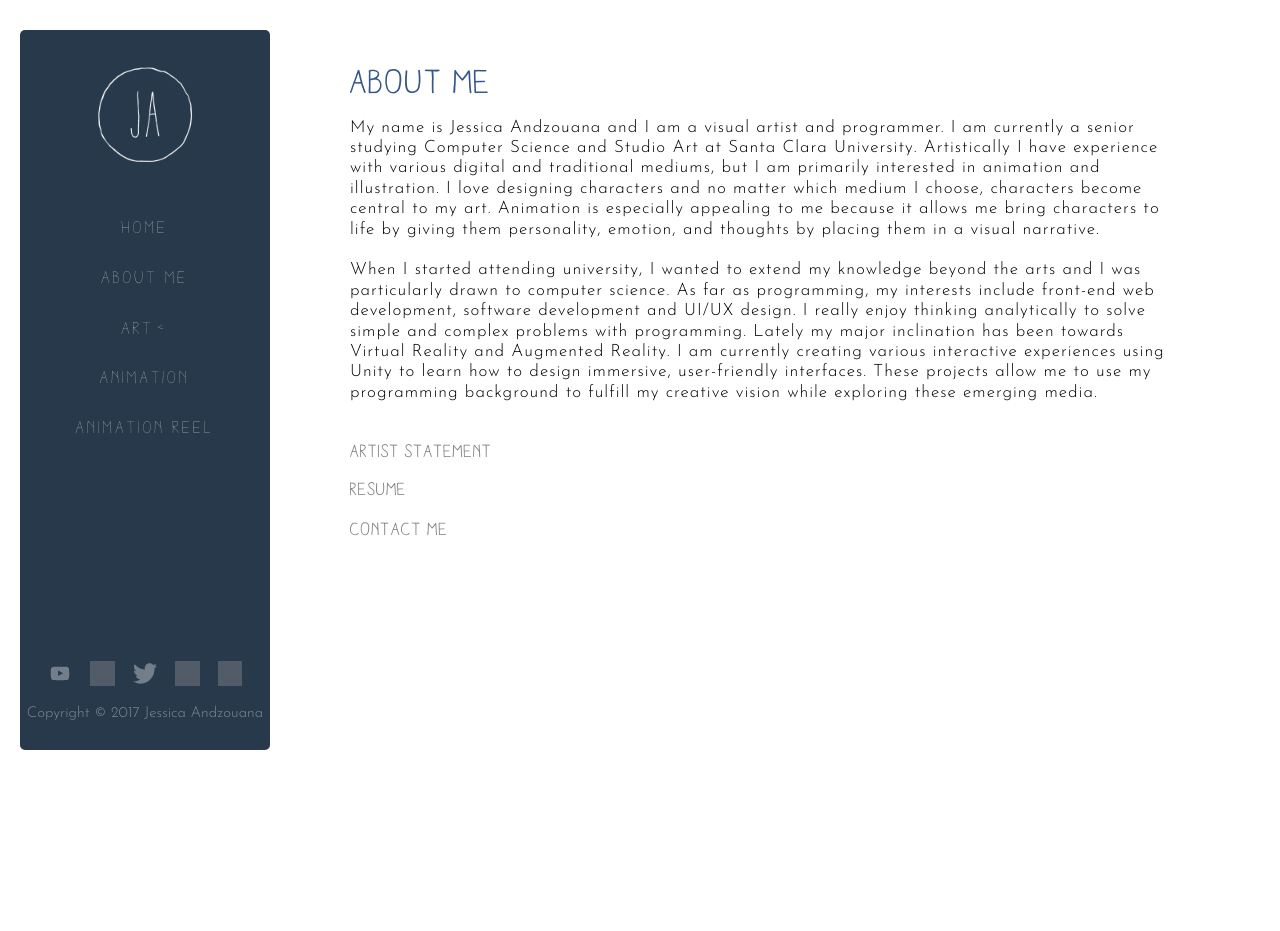
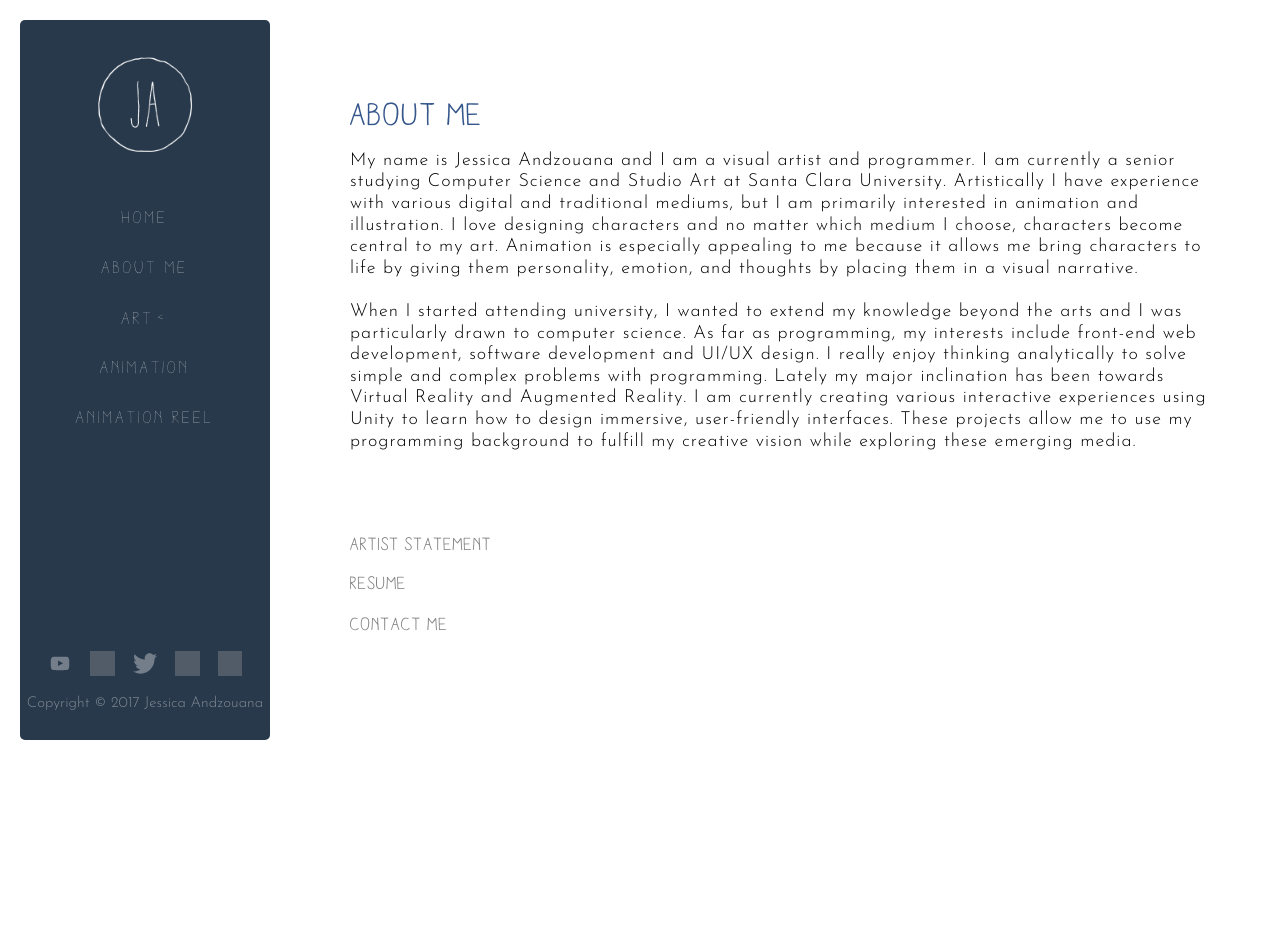
Before and after one commit to jandzouana/portfolio, a PHP site: page /about in a window 1280 px wide. After the commit the page ends 740 px from the top, so only its background shows below. Run offline with PHP 8.4, Linux system fonts and the light colour scheme; style sheets or scripts are compiled from the project's sources; grey boxes are pictures that could not be loaded.

Commit message:
fixed about page

```diff
--- a/about/index.php
+++ b/about/index.php
@@ -140,7 +140,7 @@ When I started attending university, I wanted to extend my knowledge beyond the
 						    	<textarea name="message"></textarea>
 								</div>
 							</div>
-							<input id="submit" class="btn" name="submit" type="submit" value="Submit">
+							<input id="submit" class="btn" name="submit" type="submit" value="Send">
 							<?php
 							if (isset($_POST["submit"])){
 								if (isset($_POST["captcha"])&&$_POST["captcha"]!=""&&$_SESSION["code"]==$_POST["captcha"]){
--- a/externals/btns/_styles.scss
+++ b/externals/btns/_styles.scss
@@ -57,7 +57,7 @@
 }
 .btn:hover {
 	color: white;
-	background-color: $btn-outline;
+	background-color: $btn-color;
 	transition: background-color .3s, color .3s, border .3s;
 }
 
@@ -252,7 +252,6 @@
 @media screen and (max-width: 600px){
 //changes color on button(on hover) for mobile version of website
 	.btn:hover{
-		background-color: $btn-color;
 	}
 	.btn--full {
     max-width: 16em!important;
--- a/sass/_variable.scss
+++ b/sass/_variable.scss
@@ -8,7 +8,7 @@ $page-header: 26px;
 $grid-size: 1100px;
 $page-width: 1500px;
 $page-height: 650px;
-$page_padding_top: 30px;
+$page_padding_top: 20px;
 $max-land-height: 600px;
 //height of header in mobile
 $brand-m-height:140px;
--- a/sass/about.scss
+++ b/sass/about.scss
@@ -8,6 +8,7 @@
 }
 
 #main-about{
+	height: 100%;
 	display: flex;
 	flex-direction: column;
 	justify-content: flex-start;
@@ -22,7 +23,6 @@
 }
 
 .about-container{
-	//border: 1px solid red;
 	display: flex;
 	flex-direction: column;
 	justify-content: flex-end;
@@ -30,7 +30,7 @@
 	width: auto;
 	height: auto;
 	padding-left: 80px;
-	padding-right: 80px;
+	padding-right: 40px;
 	h2{
 		color: $about-header;
 		padding-bottom: 20px;
@@ -47,8 +47,8 @@
 }
 
 .box1{
-	//border: 2px solid purple;
-	height: 80%;
+	height: auto;
+	min-height: 450px;
 	display: flex;
 	flex-direction: row;
 	justify-content: flex-start;
@@ -69,6 +69,7 @@
 }
 .text{
 	width: 100%;
+	height: auto;
 	display: flex;
 	flex-direction: column;
 	justify-content: center;
@@ -76,7 +77,7 @@
 
 
 .link-box{
-	height: 125px;
+	height: 120px;
 	display: flex;
 	flex-direction: column;
 	justify-content: space-between;
@@ -100,7 +101,7 @@
 }
 
 .contact {
-	//border: 1px solid orange;
+	display: none;
 	display: none;
 	width: 100%;
 	max-width: 800px;
@@ -109,7 +110,6 @@
 	justify-content: flex-start;
 
 	form{
-		//border: 3px solid pink;
 		height:90%;
 		font-family: AracneRegular;
 		display: flex;
@@ -186,15 +186,13 @@
 
 	}
 	.top{
-		//border: 1px dashed orange;
 		display: flex;
 		flex-flow: column nowrap;
-		height: 550px;
+		height: 450px;
 		width: 100%;
 		justify-content: space-between;
 	}
 	.left, .right{
-		//border: 1px solid red;
 		display: flex;
 		flex-flow: column nowrap;
 		justify-content: space-between;
@@ -204,7 +202,7 @@
 		justify-content: flex-start;
 		textarea{
 			margin-top: 5px;
-			height: 250px;
+			height: 200px;
 			resize: none;
 		}
 	}
@@ -214,19 +212,17 @@
 @media only screen and (max-width:1400px) and (min-width:$cut-off+1){
 	.box1{
 		h2{
-			font-size: 34px;
 		}
 		h3{
-			font-size: 17px;
+			font-size: 18px;
 		}
 	}
 }
 
-@media only screen and (max-width:1200px) and (min-width:$cut-off+1){
+@media only screen and (max-width:1000px) and (min-width:$cut-off+1){
 	.box1{
-	//nothing
 		h2{
-			font-size: 26px;
+			font-size: 30px;
 		}
 		h3{
 			font-size: 16px;
@@ -246,7 +242,7 @@
 
 	}
 	.contact{
-		padding: 0px 20px 0px 20px;
+		padding: 0px 12px 0px 12px;
 		height: $page-height; //changed height from 700px //changed to auto
 		justify-content: flex-start;
 		width: 100% !important;
--- a/scripts/indexanim.js
+++ b/scripts/indexanim.js
@@ -10,10 +10,10 @@ function add(n){
 $(document).ready(function(){
 	/*Showing contact info*/
 	$("#contact-button").click(function(){
-		$(".box1").slideUp();
-		$(".link-box").slideUp();
-		$(".contact").css("display", "flex");
-		//$(".contact").slideUp("slow");
+		$(".box1").hide();
+		$(".link-box").hide();
+		$("#main-about").css("justify-content", "center");
+		$(".contact").fadeIn(600);
 	});
 
 	/*Changing color of little arrow*/
```
Also changed, not shown: stylesheets/about.css, stylesheets/main.css, stylesheets/screen.css.
